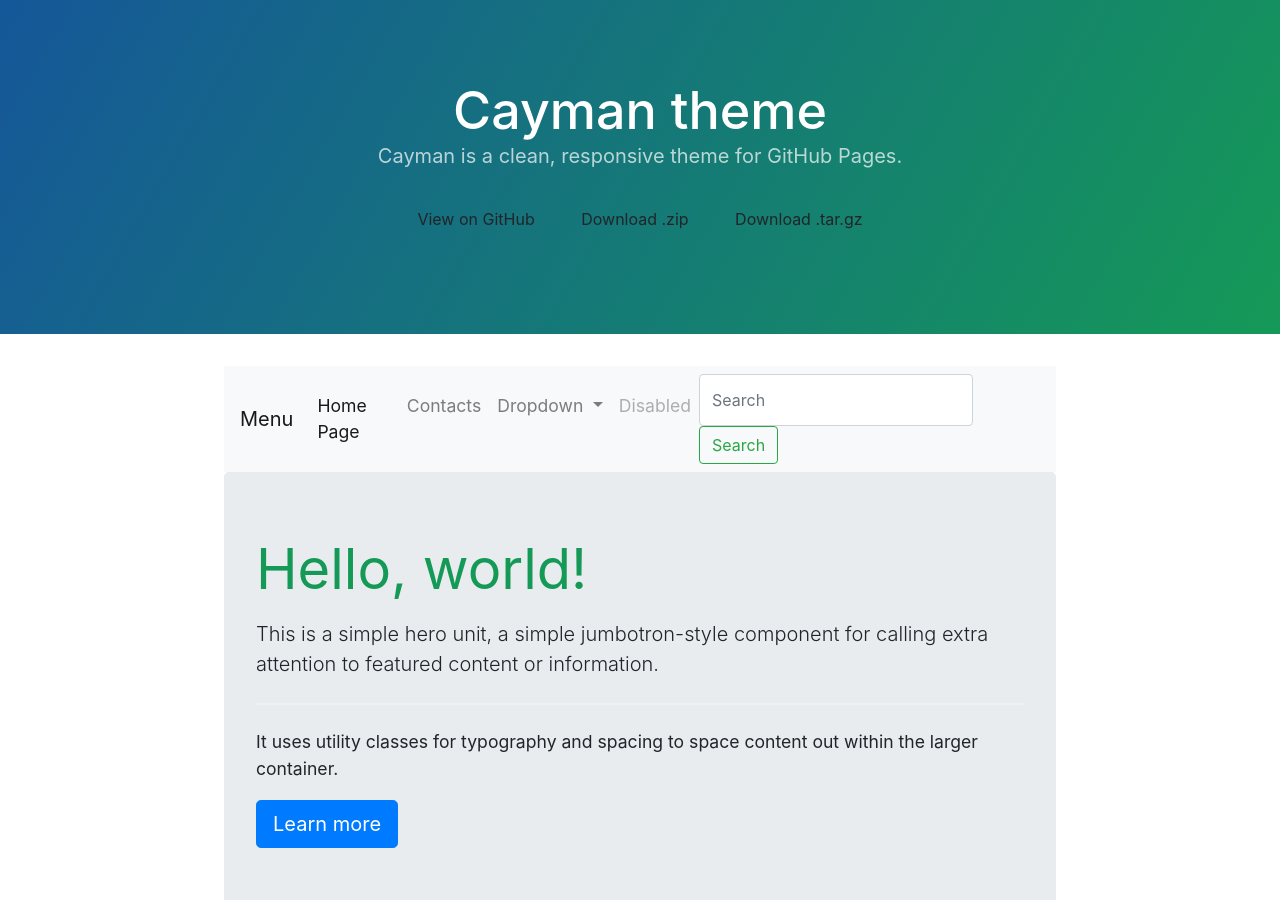
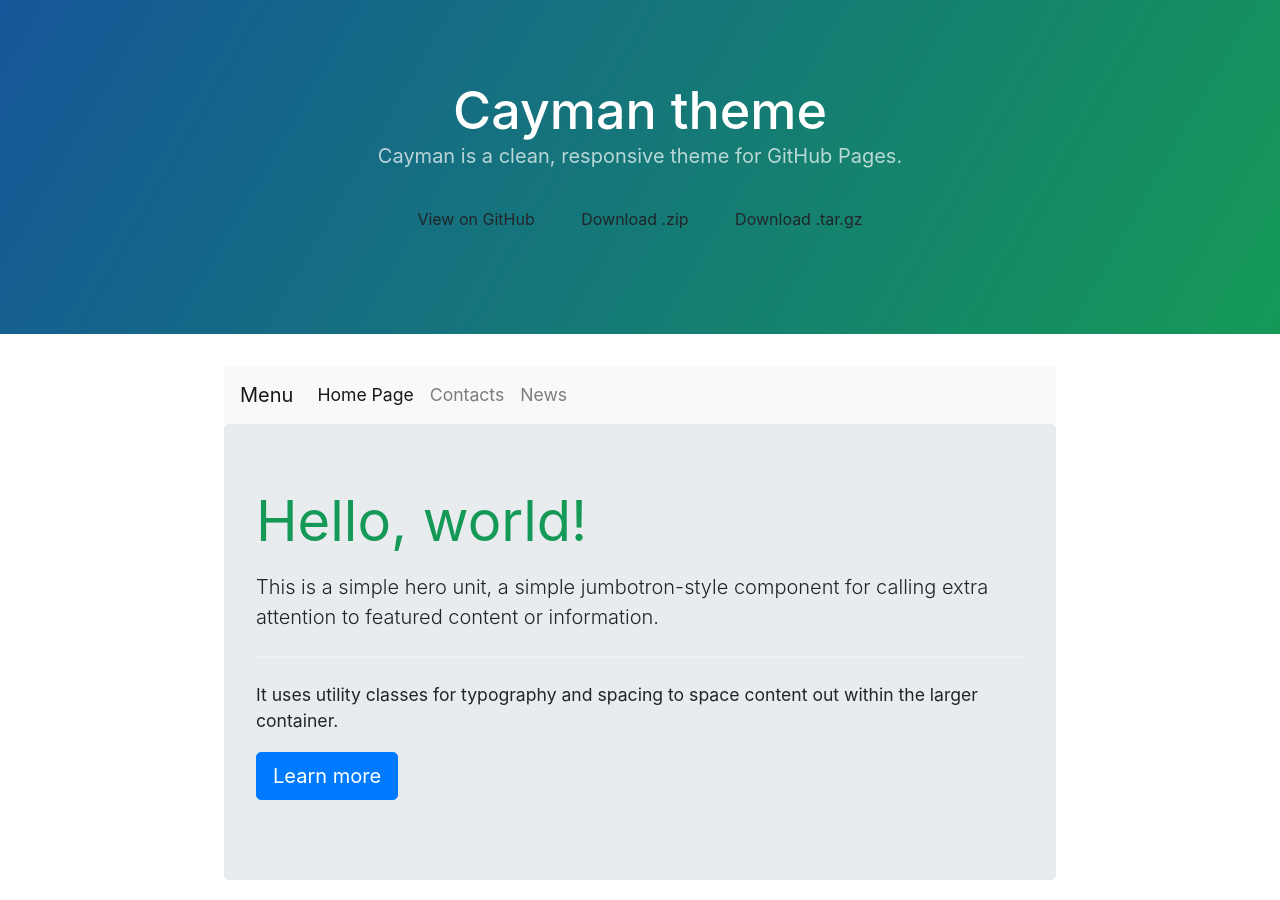
Before and after one commit to hayrin/AF103, a Jekyll site: the page built from index.md, in a window 1280 px wide and 900 px high. Built offline with Jekyll 4.4.1, drawn with Linux system fonts in a browser that asks for light colours.

Commit message:
Update navbar.html

```diff
--- a/_includes/navbar.html
+++ b/_includes/navbar.html
@@ -7,29 +7,14 @@
   <div class="collapse navbar-collapse" id="navbarSupportedContent">
     <ul class="navbar-nav mr-auto">
       <li class="nav-item active">
-        <a class="nav-link" href="#">Home Page <span class="sr-only">(current)</span></a>
+        <a class="nav-link" href="index.html">Home Page <span class="sr-only">(current)</span></a>
       </li>
       <li class="nav-item">
-        <a class="nav-link" href="#">Contacts</a>
-      </li>
-      <li class="nav-item dropdown">
-        <a class="nav-link dropdown-toggle" href="#" id="navbarDropdown" role="button" data-toggle="dropdown" aria-haspopup="true" aria-expanded="false">
-          Dropdown
-        </a>
-        <div class="dropdown-menu" aria-labelledby="navbarDropdown">
-          <a class="dropdown-item" href="#">Action</a>
-          <a class="dropdown-item" href="#">Another action</a>
-          <div class="dropdown-divider"></div>
-          <a class="dropdown-item" href="#">Something else here</a>
-        </div>
+        <a class="nav-link" href="contact.html">Contacts</a>
       </li>
       <li class="nav-item">
-        <a class="nav-link disabled" href="#" tabindex="-1" aria-disabled="true">Disabled</a>
+        <a class="nav-link" href="news.html">News</a>
       </li>
     </ul>
-    <form class="form-inline my-2 my-lg-0">
-      <input class="form-control mr-sm-2" type="search" placeholder="Search" aria-label="Search">
-      <button class="btn btn-outline-success my-2 my-sm-0" type="submit">Search</button>
-    </form>
   </div>
 </nav>
```
